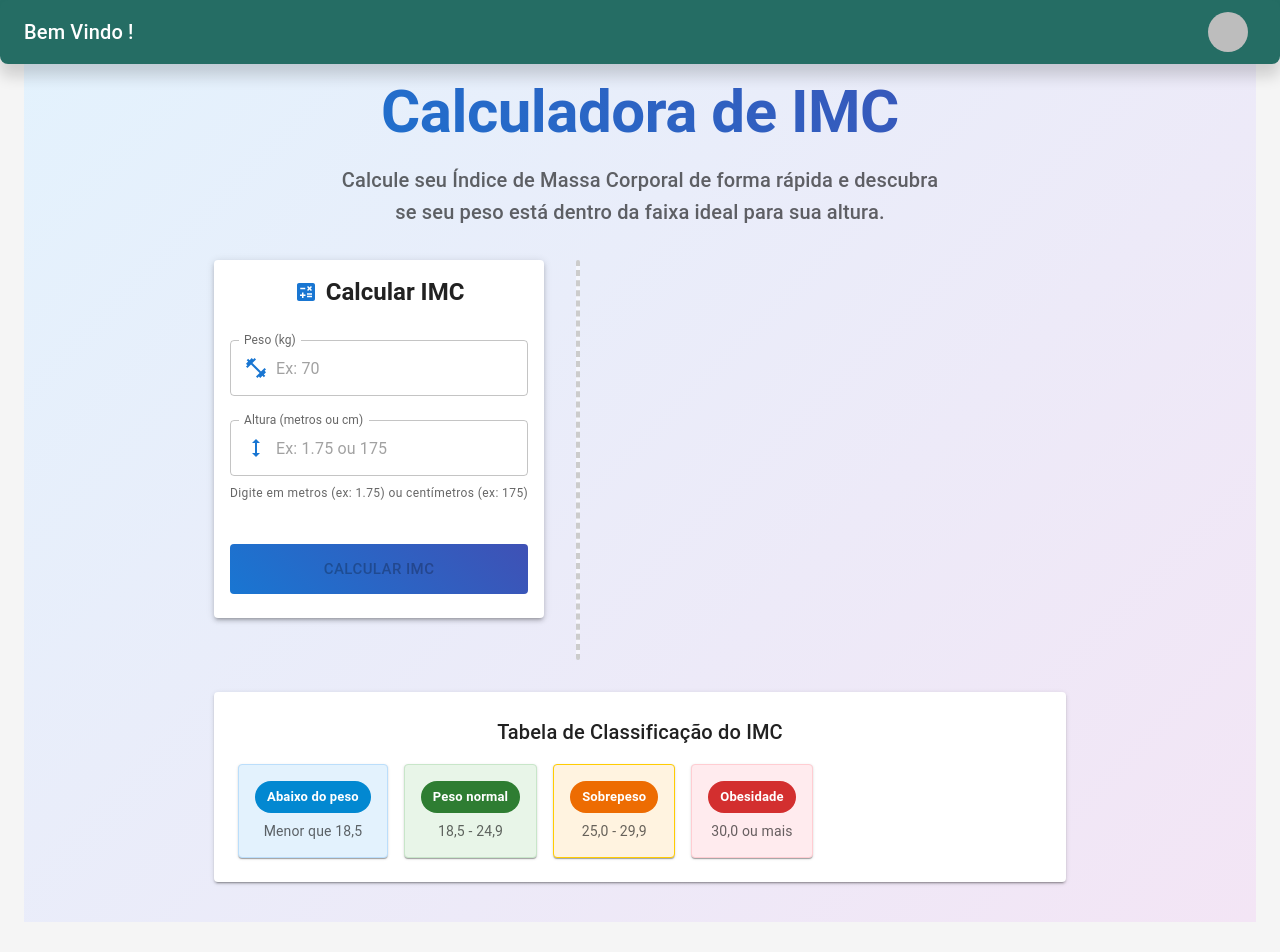
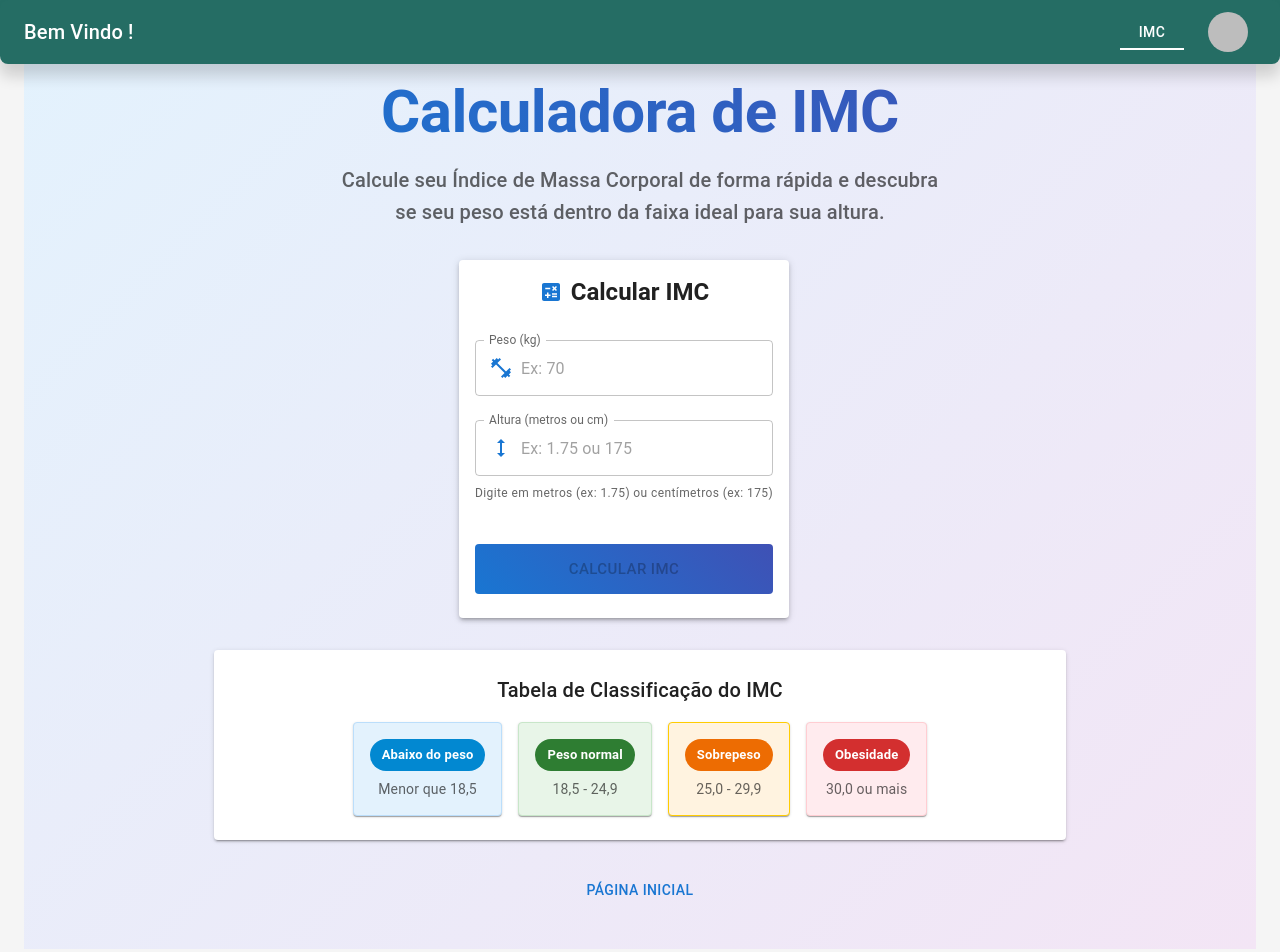
Before and after one commit to washingtonmoreiraevangelista/Daily-Diet, a React (Vite) app in the folder Portal_Diet/: page /imc in a window 1280 px wide. Shown: the top 952 px of the page. Built offline with nearby package versions, Linux system fonts and the light colour scheme; sample sign-in values are in the browser's storage; some icons are missing.

Commit message:
feat: enhance IMC calculator UI and functionality

```diff
--- a/Portal_Diet/src/components/sections/header.tsx
+++ b/Portal_Diet/src/components/sections/header.tsx
@@ -1,4 +1,4 @@
-import { AppBar, Toolbar, IconButton, Typography, Menu, MenuItem, Avatar, Box } from "@mui/material"
+import { AppBar, Toolbar, IconButton, Typography, Menu, MenuItem, Avatar, Box, Button } from "@mui/material"
 import { useState } from "react"
 import { useNavigate } from "react-router"
 import LogoutIcon from "@mui/icons-material/Logout"
@@ -28,6 +28,18 @@ export const Header = () => {
           <Typography variant="h6" sx={{ flexGrow: 1 }}>
             Bem Vindo  !
           </Typography>
+          <Button
+            color="inherit"
+            onClick={() => navigate("/imc")}
+            sx={{
+              mr: 2,
+              borderBottom: "2px solid white",
+              borderRadius: 0,
+              pb: 0.5,
+            }}
+          >
+            IMC
+          </Button>
           <IconButton onClick={handleMenuOpen} color="inherit">
             <Avatar>
               <AccountCircleIcon />
--- a/Portal_Diet/src/pages/imc/imcCalculator.tsx
+++ b/Portal_Diet/src/pages/imc/imcCalculator.tsx
@@ -1,6 +1,15 @@
-import React, { useState } from 'react'
+import { useState } from 'react'
 import {
-  Card, CardContent, CardHeader, TextField, Button, Typography, Box, Grid, Paper, Chip
+  Card,
+  CardContent,
+  CardHeader,
+  TextField,
+  Button,
+  Typography,
+  Box,
+  Grid,
+  Paper,
+  Chip
 } from '@mui/material'
 import { Calculate, FitnessCenter, Height } from '@mui/icons-material'
 import { IMCResult } from './imcResult'
@@ -31,43 +40,128 @@ export const IMCCalculator = () => {
   }
 
   return (
-    <Box sx={{ maxWidth: 900, mx: 'auto' }}>
-      <Grid container spacing={4}>
-        <Grid item xs={12}>
+    <Box sx={{ maxWidth: 1200, mx: 'auto' }}>
+      <Grid
+        container
+        spacing={4}
+        justifyContent="center"
+        alignItems="flex-start"
+      >
+
+        {/* calculadora */}
+        <Grid item xs={12} md={6} >
           <Card elevation={3}>
-            <CardHeader title={<Box display="flex" alignItems="center" justifyContent="center" gap={1}><Calculate color="primary" /><Typography variant="h5" fontWeight="bold">Calcular IMC</Typography></Box>} />
+            <CardHeader
+              title={
+                <Box display="flex" alignItems="center" justifyContent="center" gap={1}>
+                  <Calculate color="primary" />
+                  <Typography variant="h5" fontWeight="bold">Calcular IMC</Typography>
+                </Box>
+              }
+            />
             <CardContent>
               <Box component="form" sx={{ display: 'flex', flexDirection: 'column', gap: 3 }}>
-                <TextField label="Peso (kg)" type="number" placeholder="Ex: 70" value={peso} onChange={e => setPeso(e.target.value)} variant="outlined" fullWidth InputProps={{ startAdornment: <FitnessCenter sx={{ mr: 1, color: 'primary.main' }} /> }} inputProps={{ step: "0.1", min: "0" }} />
+                <TextField
+                  label="Peso (kg)"
+                  type="number"
+                  placeholder="Ex: 70"
+                  value={peso}
+                  onChange={e => setPeso(e.target.value)}
+                  variant="outlined"
+                  fullWidth
+                  InputProps={{ startAdornment: <FitnessCenter sx={{ mr: 1, color: 'primary.main' }} /> }}
+                  inputProps={{ step: "0.1", min: "0" }}
+                />
                 <Box>
-                  <TextField label="Altura (metros ou cm)" type="number" placeholder="Ex: 1.75 ou 175" value={altura} onChange={e => setAltura(e.target.value)} variant="outlined" fullWidth InputProps={{ startAdornment: <Height sx={{ mr: 1, color: 'primary.main' }} /> }} inputProps={{ step: "0.01", min: "0" }} />
+                  <TextField
+                    label="Altura (metros ou cm)"
+                    type="number"
+                    placeholder="Ex: 1.75 ou 175"
+                    value={altura}
+                    onChange={e => setAltura(e.target.value)}
+                    variant="outlined"
+                    fullWidth
+                    InputProps={{ startAdornment: <Height sx={{ mr: 1, color: 'primary.main' }} /> }}
+                    inputProps={{ step: "0.01", min: "0" }}
+                  />
                   <Typography variant="caption" color="text.secondary" sx={{ mt: 1, display: 'block' }}>
                     Digite em metros (ex: 1.75) ou centímetros (ex: 175)
                   </Typography>
                 </Box>
                 <Box display="flex" gap={2} pt={2}>
-                  <Button onClick={calcularIMC} variant="contained" size="large" fullWidth disabled={!peso || !altura} sx={{ py: 1.5, background: 'linear-gradient(45deg, #1976d2, #3f51b5)', '&:hover': { background: 'linear-gradient(45deg, #1565c0, #303f9f)' } }}>Calcular IMC</Button>
-                  {showResult && <Button onClick={limparFormulario} variant="outlined" size="large" sx={{ py: 1.5, minWidth: 120 }}>Limpar</Button>}
+                  <Button
+                    onClick={calcularIMC}
+                    variant="contained"
+                    size="large"
+                    fullWidth
+                    disabled={!peso || !altura}
+                    sx={{
+                      py: 1.5,
+                      background: 'linear-gradient(45deg, #1976d2, #3f51b5)',
+                      '&:hover': { background: 'linear-gradient(45deg, #1565c0, #303f9f)' }
+                    }}
+                  >
+                    Calcular IMC
+                  </Button>
+                  {showResult && (
+                    <Button onClick={limparFormulario} variant="outlined" size="large" sx={{ py: 1.5, minWidth: 120 }}>
+                      Limpar
+                    </Button>
+                  )}
                 </Box>
               </Box>
             </CardContent>
           </Card>
         </Grid>
-        <Grid item xs={12}>
-          {showResult && imc ? <IMCResult imc={imc} /> : <Box sx={{ minHeight: 400, borderRadius: 2, bgcolor: 'rgba(255,255,255,0.5)', border: '2px dashed #ccc' }} />}
+
+        {/* resultados */}
+        <Grid item xs={12} md={6}>
+          {showResult && imc ? (
+            <IMCResult imc={imc} />
+          ) : (
+            <Box sx={{ minHeight: 300 }} />
+          )}
         </Grid>
+
       </Grid>
+
+
       <Paper elevation={2} sx={{ mt: 4, p: 3 }}>
-        <Typography variant="h6" textAlign="center" gutterBottom>Tabela de Classificação do IMC</Typography>
-        <Grid container spacing={2} sx={{ mt: 2 }}>
+        <Typography variant="h6" textAlign="center" gutterBottom>
+          Tabela de Classificação do IMC
+        </Typography>
+
+        <Grid
+          container
+          spacing={2}
+          justifyContent="center"
+          sx={{ mt: 2 }}
+        >
           {[
             { label: 'Abaixo do peso', color: 'info', faixa: 'Menor que 18,5', bgcolor: '#e3f2fd', border: '#bbdefb' },
             { label: 'Peso normal', color: 'success', faixa: '18,5 - 24,9', bgcolor: '#e8f5e8', border: '#c8e6c9' },
             { label: 'Sobrepeso', color: 'warning', faixa: '25,0 - 29,9', bgcolor: '#fff3e0', border: '#ffcc02' },
             { label: 'Obesidade', color: 'error', faixa: '30,0 ou mais', bgcolor: '#ffebee', border: '#ffcdd2' }
           ].map(({ label, color, faixa, bgcolor, border }) => (
-            <Grid item xs={12} sm={6} md={3} key={label}>
-              <Paper elevation={1} sx={{ p: 2, textAlign: 'center', bgcolor, border: `1px solid ${border}` }}>
+            <Grid
+              item
+              xs={12}
+              sm={6}
+              md={3}
+              key={label}
+              sx={{ display: 'flex', justifyContent: 'center' }}
+            >
+              <Paper
+                elevation={1}
+                sx={{
+                  p: 2,
+                  textAlign: 'center',
+                  bgcolor,
+                  border: `1px solid ${border}`,
+                  width: '100%',
+                  maxWidth: 200
+                }}
+              >
                 <Chip label={label} color={color as any} sx={{ mb: 1, fontWeight: 'bold' }} />
                 <Typography variant="body2" color="text.secondary">{faixa}</Typography>
               </Paper>
@@ -75,6 +169,7 @@ export const IMCCalculator = () => {
           ))}
         </Grid>
       </Paper>
+
     </Box>
   )
 }
--- a/Portal_Diet/src/pages/imc/imcCard.tsx
+++ b/Portal_Diet/src/pages/imc/imcCard.tsx
@@ -1,5 +1,6 @@
-import { ThemeProvider, CssBaseline, Container, Typography, Box, createTheme } from '@mui/material'
+import { ThemeProvider, CssBaseline, Container, Typography, Box, Button, createTheme } from '@mui/material'
 import { IMCCalculator } from './imcCalculator'
+import { useNavigate } from 'react-router'
 
 const theme = createTheme({
   palette: {
@@ -16,6 +17,8 @@ const theme = createTheme({
 })
 
 export const ImcPage = () => {
+  const navigate = useNavigate()
+
   return (
     <ThemeProvider theme={theme}>
       <CssBaseline />
@@ -51,13 +54,25 @@ export const ImcPage = () => {
             <Typography
               variant="h6"
               color="text.secondary"
-              sx={{ maxWidth: '600px', mx: 'auto' }}
+              sx={{ maxWidth: '600px', mx: 'auto', mb: 3 }}
             >
               Calcule seu Índice de Massa Corporal de forma rápida e descubra se seu peso está dentro da faixa ideal para sua altura.
             </Typography>
           </Box>
+
           <IMCCalculator />
+          <Box textAlign="center" mt={4}>
+            <Button
+              variant="text"
+              color="primary"
+              onClick={() => navigate('/homePage')}
+            >
+              Página inicial
+            </Button>
+          </Box>
         </Container>
+
+
       </Box>
     </ThemeProvider>
   )
```
Also changed, not shown: Portal_Diet/src/pages/imc/imcResult.tsx (+13 -2 lines).
